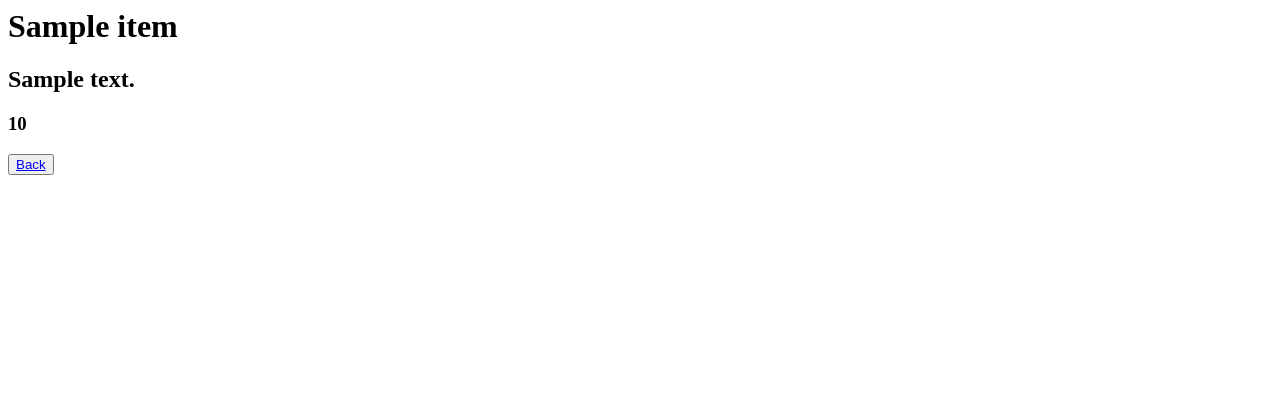
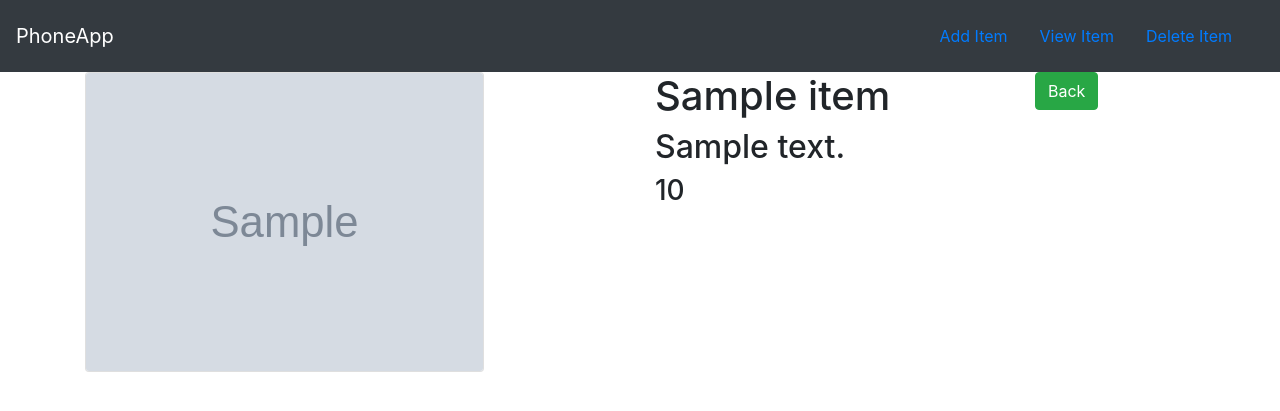
Before and after one commit to lonewolve24/Django_project, a Django app: template devices/phone/templates/phone/detail.html in a window 1280 px wide. Shown: the top 411 px of the page. Run offline with Django 3.2, Linux system fonts and the light colour scheme; the template is opened without the code that fills it: most values are stand-ins (such as "Sample title", 1, 10 or a date in 2020); grey boxes marked "Sample" are stand-in pictures.

Commit message:
add a template_folder to display items

```diff
--- a/devices/phone/models.py
+++ b/devices/phone/models.py
@@ -6,6 +6,7 @@ class Item(models.Model):
     item_name = models.CharField(db_column="Item_Name", max_length=200)
     item_desc = models.CharField(db_column="Item_Desc", max_length=200)
     item_price = models.IntegerField(db_column="Item_Price",)
+    item_image = models.CharField(db_column="item_image", max_length=5000, default="https://www.shutterstock.com/image-photo/phone-placeholder-that-can-be-260nw-1604743003.jpg")
 
     def __str__(self) -> str:
         return f"{self.item_name}"
--- /dev/null
+++ b/devices/phone/static/phone/style.css
@@ -0,0 +1,3 @@
+body{
+     background-color: lightyellow;
+}
--- /dev/null
+++ b/devices/phone/templates/phone/base.html
@@ -0,0 +1,31 @@
+{% load static %}
+<!DOCTYPE html>
+<html lang="en">
+<head>
+    <meta charset="UTF-8">
+    <meta name="viewport" content="width=device-width, initial-scale=1.0">
+    <link rel="stylesheet" href="{%  static 'phone/style.css' %}">
+    <link rel="stylesheet" href="https://cdn.jsdelivr.net/npm/bootstrap@4.3.1/dist/css/bootstrap.min.css" integrity="sha384-ggOyR0iXCbMQv3Xipma34MD+dH/1fQ784/j6cY/iJTQUOhcWr7x9JvoRxT2MZw1T" crossorigin="anonymous">
+    <script src="https://cdn.jsdelivr.net/npm/bootstrap@4.3.1/dist/js/bootstrap.min.js" integrity="sha384-JjSmVgyd0p3pXB1rRibZUAYoIIy6OrQ6VrjIEaFf/nJGzIxFDsf4x0xIM+B07jRM" crossorigin="anonymous"></script>
+    <title>Document</title>
+</head>
+<body>
+
+    <nav class="navbar navbar-dark bg-dark">
+
+        <a href="#" class="navbar-brand">PhoneApp</a>
+
+        <div class="navbar">
+
+            <a class="nav-item nav-link" href="#">Add Item</a>
+            <a class="nav-item nav-link" href="#">View Item</a>
+            <a class="nav-item nav-link"  href="#">Delete Item</a>
+
+
+        </div>
+
+    </nav>
+    {% block body %}
+    {%  endblock  %}
+</body>
+</html>
--- a/devices/phone/templates/phone/detail.html
+++ b/devices/phone/templates/phone/detail.html
@@ -1,4 +1,26 @@
-<h1>{{item.item_name}}</h1>
-<h2>{{item.item_desc}}</h1>
-<h3>{{item.item_price}}</h1>
-<button><a href="{% url  'phone:index'%}">Back</a></button>
+{% extends 'phone/base.html' %}
+
+{% block body  %}
+
+<div class="container">
+    <div class="row">
+        <div class="col-md-6">
+
+            <img height= "300px" src="{{item.item_image}}" class="card"/>
+
+        </div>
+
+        <div class="col-md-4">
+            <h1>{{item.item_name}}</h1>
+            <h2>{{item.item_desc}}</h1>
+            <h3>{{item.item_price}}</h1>
+        </div>
+
+        <div class="col-md-2">
+            <a href="{% url 'phone:index'%}" class="btn btn-success">Back</a>
+        </div>
+
+    </div>
+
+</div>
+{% endblock %}
```
Also changed, not shown: devices/phone/templates/phone/index.html (+35 -7 lines), devices/phone/migrations/0002_item_item_image.py (added), devices/phone/migrations/0003_alter_item_item_image.py (added).
